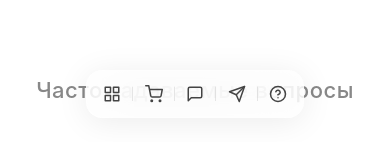
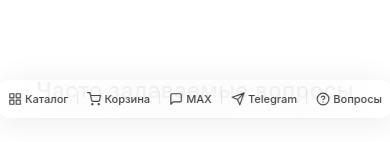
Before and after one commit to galaxymotosochi-creator/ouda, a React (Vite) app: page / in a window 390 px wide. Shown: the part 702-844 px from the top of the page. Built offline with nearby package versions, Linux system fonts and the light colour scheme; no server answers.

Commit message:
Нижнее меню: компактные размеры для мобильных, текст + иконки влезают

```diff
--- a/src/styles/global.css
+++ b/src/styles/global.css
@@ -744,10 +744,10 @@ img { max-width: 100%; display: block; }
 .bottom-nav-item {
   display: flex;
   align-items: center;
-  gap: 6px;
-  padding: 10px 18px;
-  border-radius: 12px;
-  font-size: 13px;
+  gap: 4px;
+  padding: 8px 12px;
+  border-radius: 10px;
+  font-size: 12px;
   font-weight: 500;
   color: #444;
   transition: all 0.2s;
@@ -763,17 +763,26 @@ img { max-width: 100%; display: block; }
 }
 .bottom-nav-item svg {
   flex-shrink: 0;
+  width: 16px;
+  height: 16px;
 }
 
-@media (max-width: 650px) {
-  .bottom-nav-label {
-    display: none;
+.bottom-nav {
+  padding: 4px;
+}
+
+@media (max-width: 500px) {
+  .bottom-nav-item {
+    padding: 6px 8px;
+    font-size: 11px;
+    gap: 3px;
   }
-  .bottom-nav-item {
-    padding: 8px 10px;
+  .bottom-nav-item svg {
+    width: 14px;
+    height: 14px;
   }
   .bottom-nav-sep {
-    font-size: 12px;
+    font-size: 11px;
   }
 }
 
```
